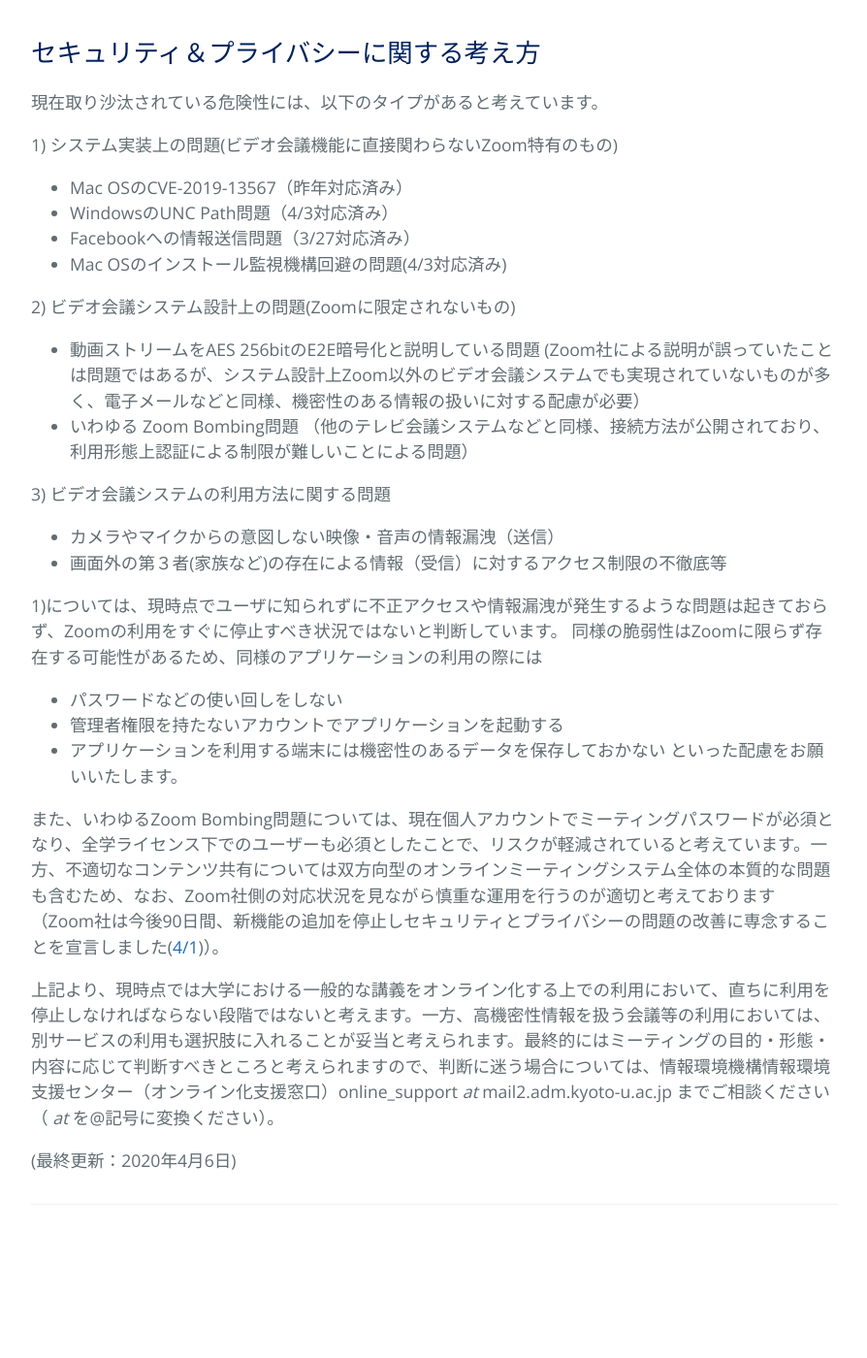
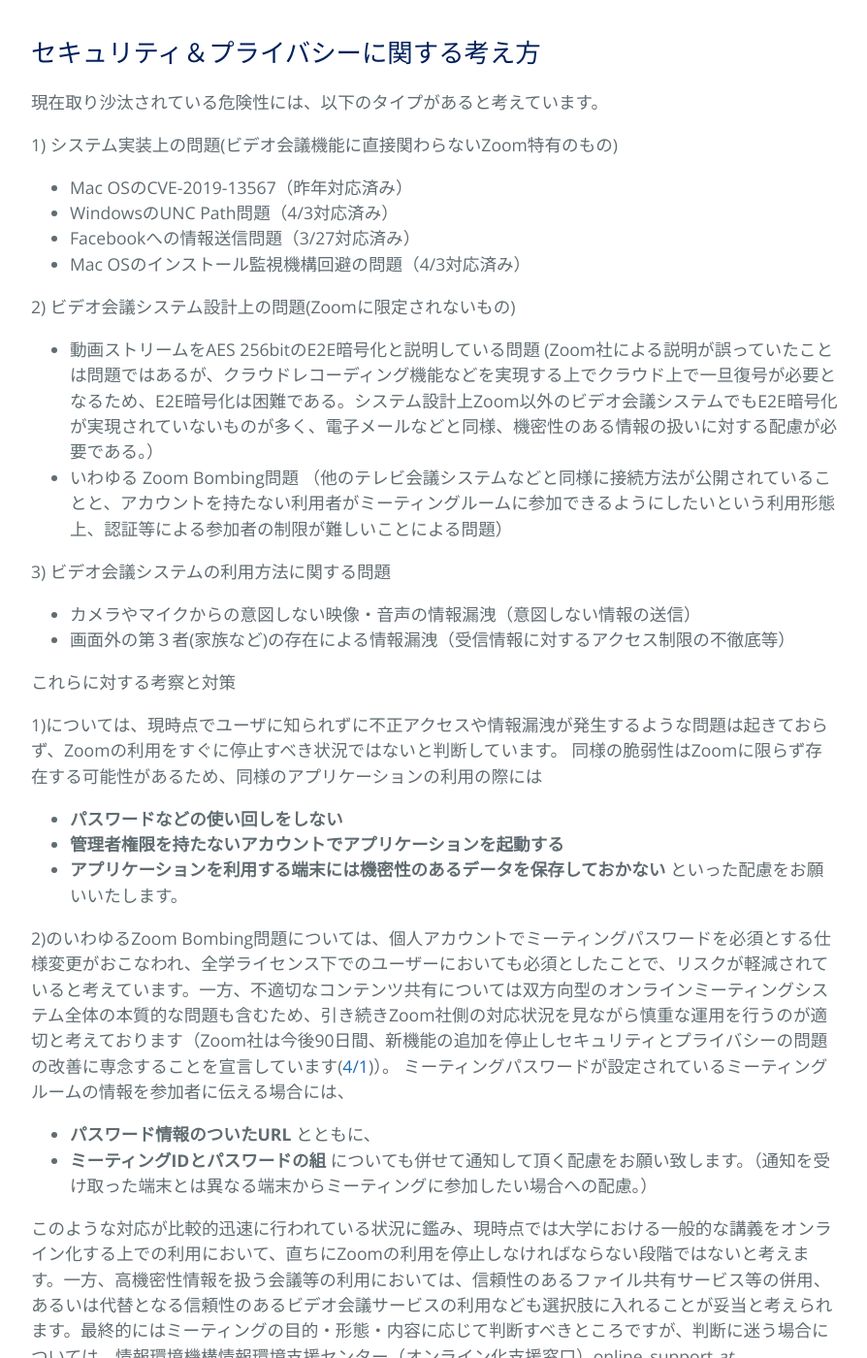
Before and after one commit to kyoto-u/online-edu, a Jekyll site: the page built from zoom-security.md, in a window 1280 px wide and 1400 px high, scrolled down 817 px. Shown: the whole window at 97% size, without its empty margins (192-1086 px from the left). Built offline with Jekyll 4.4.1, drawn with Linux system fonts in a browser that asks for light colours; before the commit the page ends 2123 px from its top, so only the background shows below that; some of the changed text lies outside the part shown.

Commit message:
Update zoom-security.md

```diff
--- a/zoom-security.md
+++ b/zoom-security.md
@@ -8,8 +8,8 @@ title: オンラインミーティングサービス(Zoom全学ライセンス)
 文責：情報環境機構 情報環境支援センター（オンライン化支援窓口）
 
 ## 最新の状況
-- Zoomクライアントアプリにアップデート( WIndows:Version 4.6.9 (19253.0401), Mac: April 2, 2020 Version 4.6.9 (19273.0402))が出ています。UNC Path問題への対処となるため、至急適用してください (4/3)
-- 全学ライセンス下のユーザーについては、今後ミーティングパスワードの生成が必須となります。これによりいわゆるZoom Bombing問題のリスクが低減されますが、ミーティングの周知方法を再度確認してください(4/6)
+- Zoomクライアントアプリにアップデート( April 2, 2020, Windows: Version 4.6.9 (19253.0401), Mac: Version 4.6.9 (19273.0402))が出ています。UNC Path問題への対処となるため、至急適用してください (4/3)
+- 全学ライセンス下のユーザーについても、今後ミーティングパスワードの設定が必須となります。これによりいわゆるZoom Bombing問題のリスクが低減されますが、ミーティングの周知方法を再度確認してください (4/6)
 
 ## セキュリティ＆プライバシーに関する考え方
 
@@ -19,27 +19,34 @@ title: オンラインミーティングサービス(Zoom全学ライセンス)
 - Mac OSのCVE-2019-13567（昨年対応済み）
 - WindowsのUNC Path問題（4/3対応済み）
 - Facebookへの情報送信問題（3/27対応済み）
-- Mac OSのインストール監視機構回避の問題(4/3対応済み)
+- Mac OSのインストール監視機構回避の問題（4/3対応済み）
 
 2) ビデオ会議システム設計上の問題(Zoomに限定されないもの)
 - 動画ストリームをAES 256bitのE2E暗号化と説明している問題
-(Zoom社による説明が誤っていたことは問題ではあるが、システム設計上Zoom以外のビデオ会議システムでも実現されていないものが多く、電子メールなどと同様、機密性のある情報の扱いに対する配慮が必要）
+(Zoom社による説明が誤っていたことは問題ではあるが、クラウドレコーディング機能などを実現する上でクラウド上で一旦復号が必要となるため、E2E暗号化は困難である。システム設計上Zoom以外のビデオ会議システムでもE2E暗号化が実現されていないものが多く、電子メールなどと同様、機密性のある情報の扱いに対する配慮が必要である。）
 - いわゆる Zoom Bombing問題
-（他のテレビ会議システムなどと同様、接続方法が公開されており、利用形態上認証による制限が難しいことによる問題）
+（他のテレビ会議システムなどと同様に接続方法が公開されていることと、アカウントを持たない利用者がミーティングルームに参加できるようにしたいという利用形態上、認証等による参加者の制限が難しいことによる問題）
 
 3) ビデオ会議システムの利用方法に関する問題
-- カメラやマイクからの意図しない映像・音声の情報漏洩（送信）
-- 画面外の第３者(家族など)の存在による情報（受信）に対するアクセス制限の不徹底等
+- カメラやマイクからの意図しない映像・音声の情報漏洩（意図しない情報の送信）
+- 画面外の第３者(家族など)の存在による情報漏洩（受信情報に対するアクセス制限の不徹底等）
+
+これらに対する考察と対策
 
 1)については、現時点でユーザに知られずに不正アクセスや情報漏洩が発生するような問題は起きておらず、Zoomの利用をすぐに停止すべき状況ではないと判断しています。
 同様の脆弱性はZoomに限らず存在する可能性があるため、同様のアプリケーションの利用の際には
-- パスワードなどの使い回しをしない
-- 管理者権限を持たないアカウントでアプリケーションを起動する
-- アプリケーションを利用する端末には機密性のあるデータを保存しておかない
+- **パスワードなどの使い回しをしない**
+- **管理者権限を持たないアカウントでアプリケーションを起動する**
+- **アプリケーションを利用する端末には機密性のあるデータを保存しておかない**
 といった配慮をお願いいたします。
 
-また、いわゆるZoom Bombing問題については、現在個人アカウントでミーティングパスワードが必須となり、全学ライセンス下でのユーザーも必須としたことで、リスクが軽減されていると考えています。一方、不適切なコンテンツ共有については双方向型のオンラインミーティングシステム全体の本質的な問題も含むため、なお、Zoom社側の対応状況を見ながら慎重な運用を行うのが適切と考えております（Zoom社は今後90日間、新機能の追加を停止しセキュリティとプライバシーの問題の改善に専念することを宣言しました([4/1](https://blog.zoom.us/wordpress/2020/04/01/a-message-to-our-users/))）。
+2)のいわゆるZoom Bombing問題については、個人アカウントでミーティングパスワードを必須とする仕様変更がおこなわれ、全学ライセンス下でのユーザーにおいても必須としたことで、リスクが軽減されていると考えています。一方、不適切なコンテンツ共有については双方向型のオンラインミーティングシステム全体の本質的な問題も含むため、引き続きZoom社側の対応状況を見ながら慎重な運用を行うのが適切と考えております（Zoom社は今後90日間、新機能の追加を停止しセキュリティとプライバシーの問題の改善に専念することを宣言しています([4/1](https://blog.zoom.us/wordpress/2020/04/01/a-message-to-our-users/))）。
+ミーティングパスワードが設定されているミーティングルームの情報を参加者に伝える場合には、
+- **パスワード情報のついたURL**
+とともに、
+- **ミーティングIDとパスワードの組**
+についても併せて通知して頂く配慮をお願い致します。（通知を受け取った端末とは異なる端末からミーティングに参加したい場合への配慮。）
 
-上記より、現時点では大学における一般的な講義をオンライン化する上での利用において、直ちに利用を停止しなければならない段階ではないと考えます。一方、高機密性情報を扱う会議等の利用においては、別サービスの利用も選択肢に入れることが妥当と考えられます。最終的にはミーティングの目的・形態・内容に応じて判断すべきところと考えられますので、判断に迷う場合については、情報環境機構情報環境支援センター（オンライン化支援窓口）online_support _at_ mail2.adm.kyoto-u.ac.jp までご相談ください（ _at_ を@記号に変換ください）。
+このような対応が比較的迅速に行われている状況に鑑み、現時点では大学における一般的な講義をオンライン化する上での利用において、直ちにZoomの利用を停止しなければならない段階ではないと考えます。一方、高機密性情報を扱う会議等の利用においては、信頼性のあるファイル共有サービス等の併用、あるいは代替となる信頼性のあるビデオ会議サービスの利用なども選択肢に入れることが妥当と考えられます。最終的にはミーティングの目的・形態・内容に応じて判断すべきところですが、判断に迷う場合については、情報環境機構情報環境支援センター（オンライン化支援窓口）online_support _at_ mail2.adm.kyoto-u.ac.jp までご相談ください（ _at_ を@記号に変換ください）。
 
-(最終更新：2020年4月6日)
+(最終更新：2020年4月7日)
```
